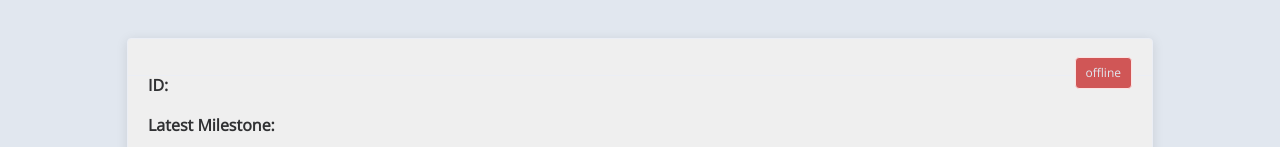
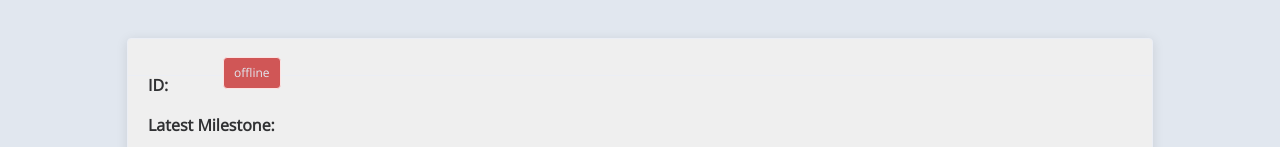
Before and after one commit to einfachiota/pool.einfachiota.de, a Vue app: page /nodes/1 in a window 1280 px wide. Shown: the part 177-324 px from the top of the page. Built offline with nearby package versions, Linux system fonts and the light colour scheme; no server answers; what vue-clipboard2, vue-particles would draw is missing.

Commit message:
change online position

```diff
--- a/src/components/NodeDetails.vue
+++ b/src/components/NodeDetails.vue
@@ -4,6 +4,11 @@
     <el-card class="node-box">
       <div slot="header" class="clearfix">
         <div class="left">
+        <div class="right">
+          <el-tag
+                :type="`${details.available ? 'success' : 'danger'}`"
+              >{{details.available ? "online" : "offline"}}</el-tag>
+        </div>
         <h2>{{details.name}}</h2>
           <p>
             <strong>ID:</strong>
@@ -25,11 +30,6 @@
             <strong>Donationaddress:</strong>
             {{details.address}}
           </p>
-        </div>
-        <div class="right">
-         <el-tag
-              :type="`${details.available ? 'success' : 'danger'}`"
-            >{{details.available ? "online" : "offline"}}</el-tag>
         </div>
       </div>
       <table class="el-table">
```
